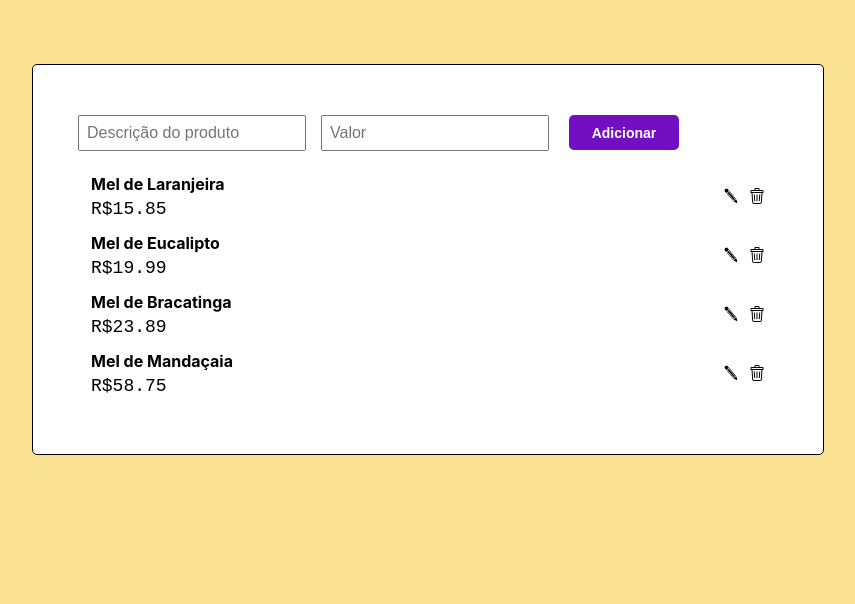
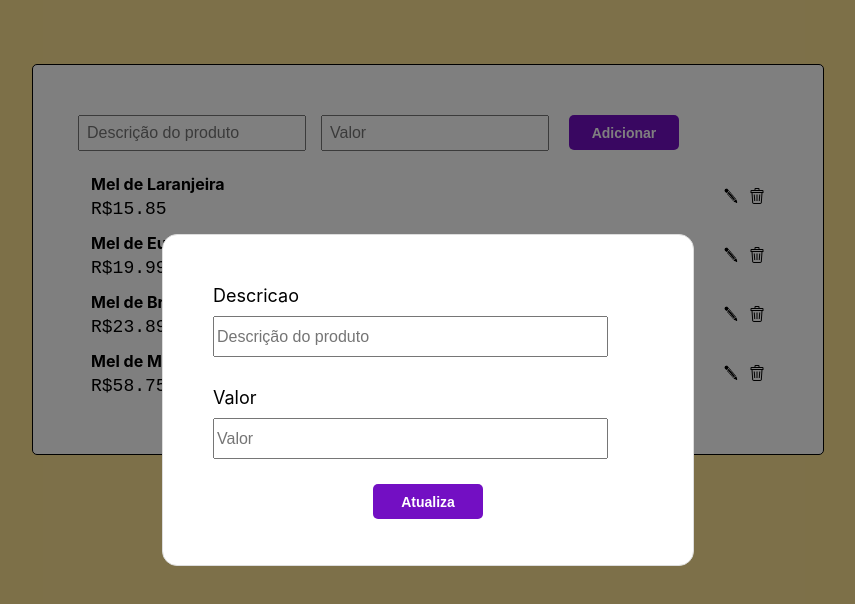
Before and after one commit to bitencourt98/ReactTest, a React (Create React App) app: page / in a window 1280 px wide. Shown: the top 604 px of the page, without its empty margins (212-1067 px from the left). Built offline with nearby package versions, Linux system fonts and the light colour scheme.

Commit message:
creating update product modal

```diff
--- a/src/App.jsx
+++ b/src/App.jsx
@@ -5,6 +5,7 @@ import InputHead from "./component/InputHead";
 import "./App.css"
 import "./css/form-container.css";
 import Products from "./component/Products";
+import Modal from "./component/Modal";
 
 const App = () => {
 
@@ -45,10 +46,19 @@ const App = () => {
   }
   const handleProductRemove = (prodId) => {
     console.log(prodId);
+    const updateProdList = products.filter( product => product.id !== prodId);
+
+    setProducts(updateProdList);
   }
+
+  const handleProductUpdate = (prodId, description) => {
+    // const updateProdList = products.filter( );
+  }
+  // return ();
 
   return (
     <>
+      <Modal />
       <div className="formContainer">
         <div>
           <InputHead className="upperContainer" handleProductAdd={handleProductAdd}/>
--- /dev/null
+++ b/src/component/Modal.jsx
@@ -0,0 +1,36 @@
+import React, { useState } from "react";
+
+import "../css/modal.css";
+import "../css/button.css";
+import "../css/inputHead.css";
+
+const Modal = (arg) => {
+
+    const [inputDescription, setInputDescription] = useState('');
+    const [inputCurrency, setInputCurrency] = useState('');
+
+
+  return (
+    <>
+      <div className="modal-container">
+        <div className="modal">
+          <div className="input-text">
+            <span>Descricao</span>
+            <input value={inputDescription} onChange={(e) => {setInputDescription(e.target.value)}  }  className='input-modal' type="text" placeholder='Descrição do produto' />
+          </div>
+
+          <div className="input-text">
+            <span>Valor</span>
+            <input value={inputCurrency} onChange={(e) => {setInputCurrency(e.target.value)}  } className='input-modal' type="number" min={0} max={9999.99} placeholder='Valor' />
+          </div>
+
+          <div className="flex-button">
+            <button className="button">Atualiza</button>
+          </div>
+        </div>
+      </div>
+    </>
+  );
+};
+
+export default Modal;
--- a/src/component/Product.jsx
+++ b/src/component/Product.jsx
@@ -12,6 +12,7 @@ const Product = ({ product, handleProductRemove }) => {
 
   const editProduct = (id) => {
     console.log('edit product with id:'+product.id);
+    // handleProductUpdate
   }
 
   return (
--- a/src/css/inputHead.css
+++ b/src/css/inputHead.css
@@ -1,4 +1,8 @@
-.inputHead {
+.input-modal{
+  margin: 10px 0px;
+  width: 90%;
+  height: 35px;
+  font-size: 16px;
 }
 
 .input {
@@ -6,7 +10,6 @@
     width: 30%;
     font-size: 1rem;
     padding: 7px;
-
 }
 
 input::-webkit-outer-spin-button,
--- /dev/null
+++ b/src/css/modal.css
@@ -0,0 +1,32 @@
+.modal{
+    width: 450px;
+    min-height: 250px;
+    padding: 40px;
+
+    background-color: white;
+    border: 1px solid #ddd;
+    border-radius: 15px;
+}
+
+.modal-container{
+    justify-content: center;
+    align-items: center;
+    width: 100vw;
+    height: 100vh;
+    background: rgba(0, 0 , 0, .5);
+    position: fixed;
+    top: 0;
+    left: 0;
+    z-index: 2000;
+    display: flex;
+}
+
+.input-text{
+    font-size: 18px;
+    padding: 10px;
+}
+
+.flex-button{
+    display: flex;
+    justify-content: center;
+}
```
